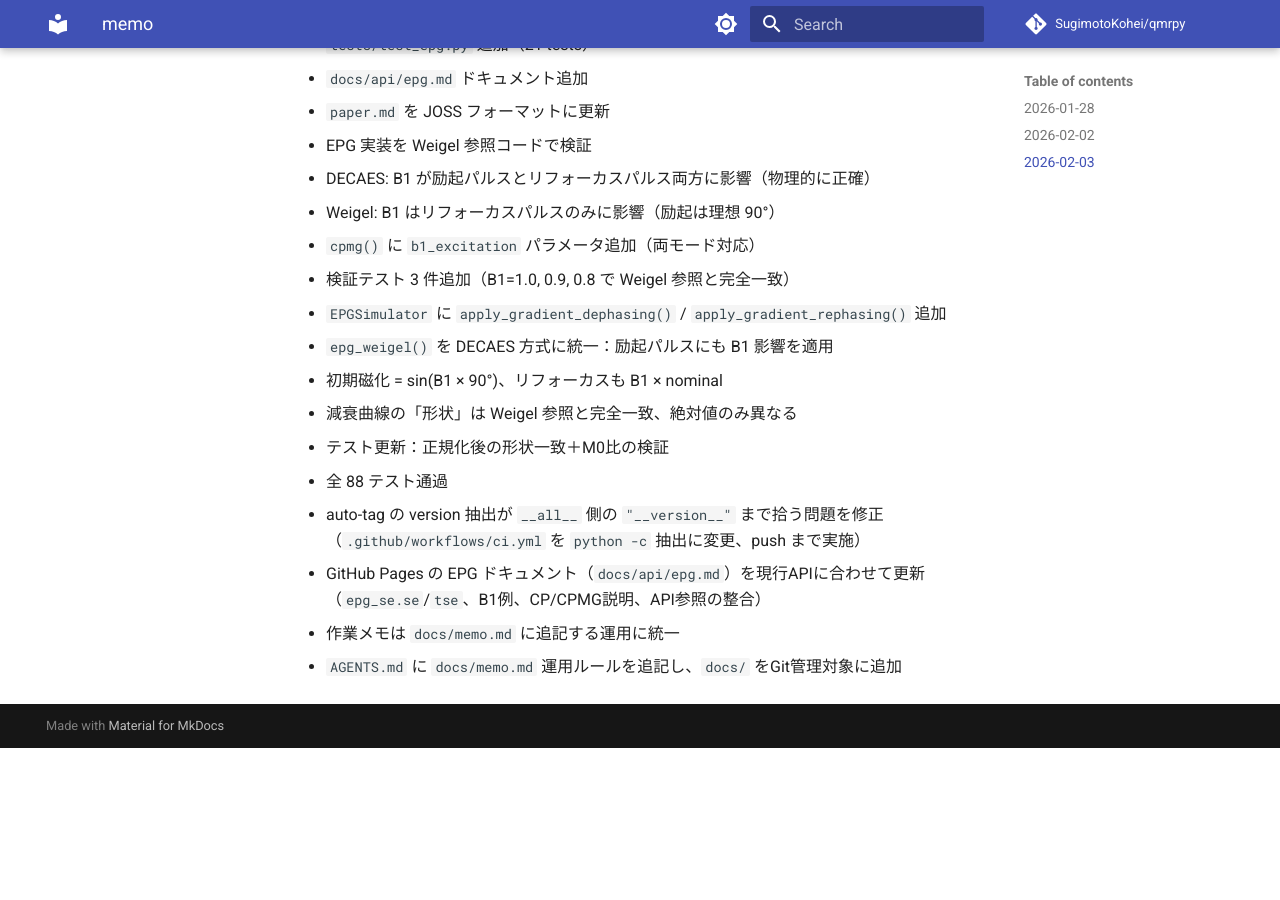
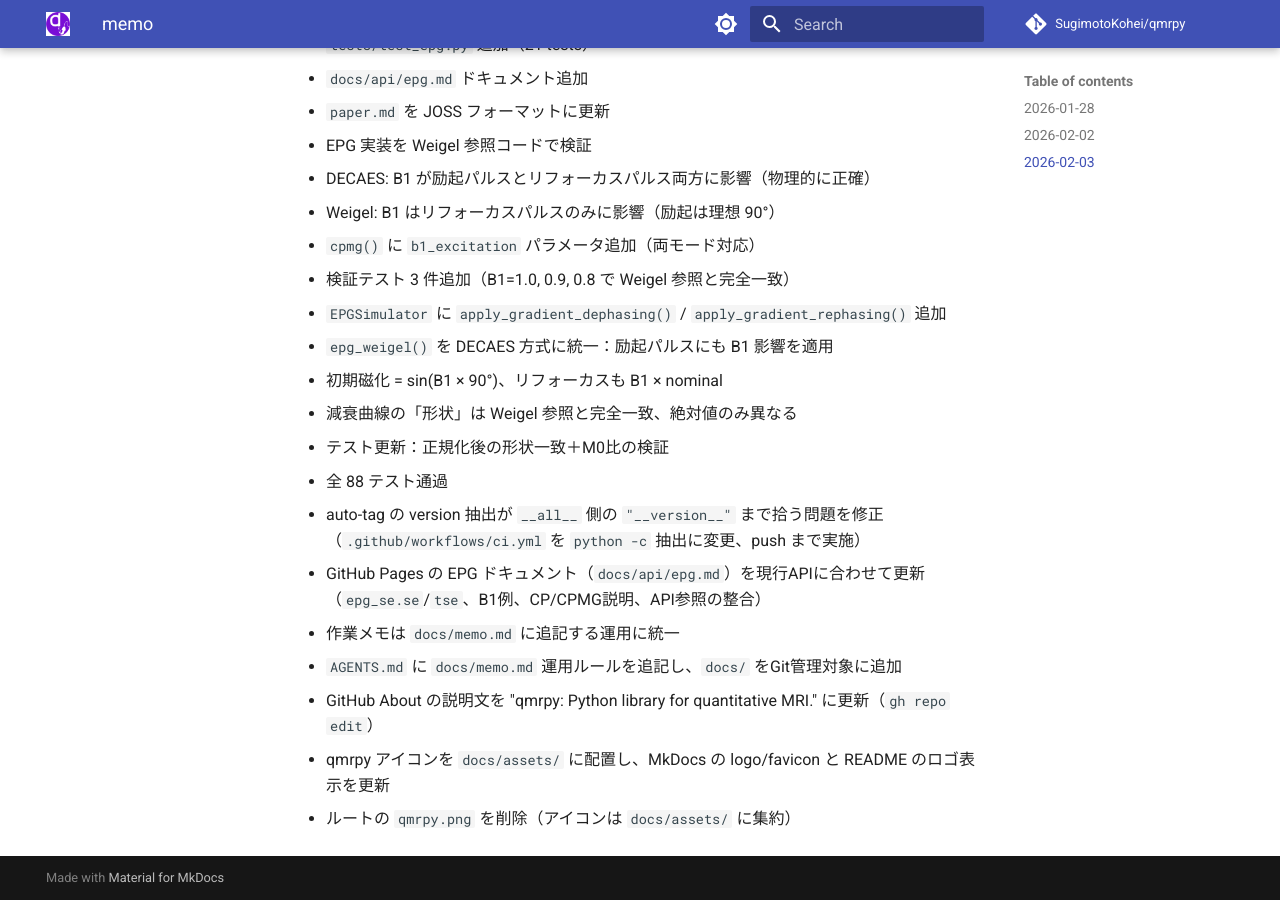
Before and after one commit to SugimotoKohei/qmrpy, an MkDocs documentation site: the page built from docs/memo.md, in a window 1280 px wide and 900 px high, scrolled down 1902 px. Built offline with MkDocs 1.6.1 and Material for MkDocs 9.7.7, drawn with Linux system fonts in a browser that asks for light colours; comment, search, counter and statistics services are not loaded; before the commit the page ends 2650 px from its top, so only the background shows below that.

Commit message:
📝 docs: add icon assets and update branding

```diff
--- a/docs/memo.md
+++ b/docs/memo.md
@@ -61,3 +61,6 @@
 - GitHub Pages の EPG ドキュメント（`docs/api/epg.md`）を現行APIに合わせて更新（`epg_se.se`/`tse`、B1例、CP/CPMG説明、API参照の整合）
 - 作業メモは `docs/memo.md` に追記する運用に統一
 - `AGENTS.md` に `docs/memo.md` 運用ルールを追記し、`docs/` をGit管理対象に追加
+- GitHub About の説明文を "qmrpy: Python library for quantitative MRI." に更新（`gh repo edit`）
+- qmrpy アイコンを `docs/assets/` に配置し、MkDocs の logo/favicon と README のロゴ表示を更新
+- ルートの `qmrpy.png` を削除（アイコンは `docs/assets/` に集約）
--- a/mkdocs.yml
+++ b/mkdocs.yml
@@ -6,6 +6,8 @@ repo_name: SugimotoKohei/qmrpy
 
 theme:
   name: material
+  logo: assets/qmrpy-icon.png
+  favicon: assets/qmrpy-icon-32.png
   language: en
   palette:
     - scheme: default
```
Also changed, not shown: README.md (+4 -0 lines), docs/assets/qmrpy-icon-32.png (added), docs/assets/qmrpy-icon.png (added).
